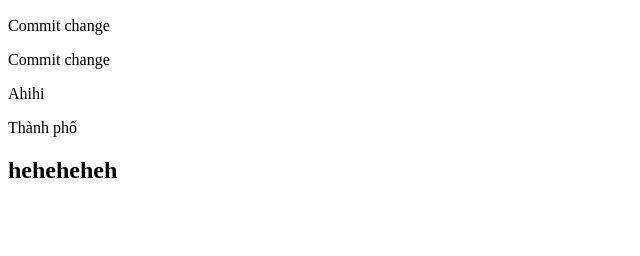
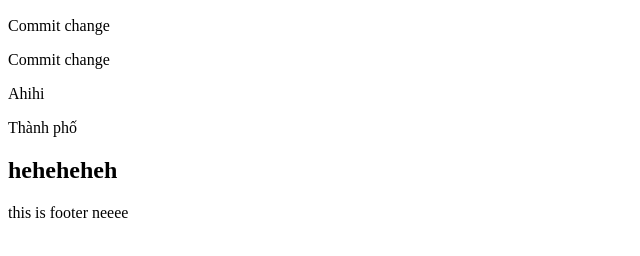
Before and after one commit to hang2705/Fe02, a plain HTML site: page index.html in a window 1280 px wide. Shown: the part 50-306 px from the top of the page, without its empty margins (0-640 px from the left). Drawn offline with Linux system fonts and the light colour scheme.

Commit message:
footer neee

```diff
--- a/index.html
+++ b/index.html
@@ -14,6 +14,7 @@
     <p>Ahihi</p>
     <p>Thành phố</p>
     <h2>heheheheh</h2>
+    <footer> this is footer neeee</footer>
 
 </body>
 
```
